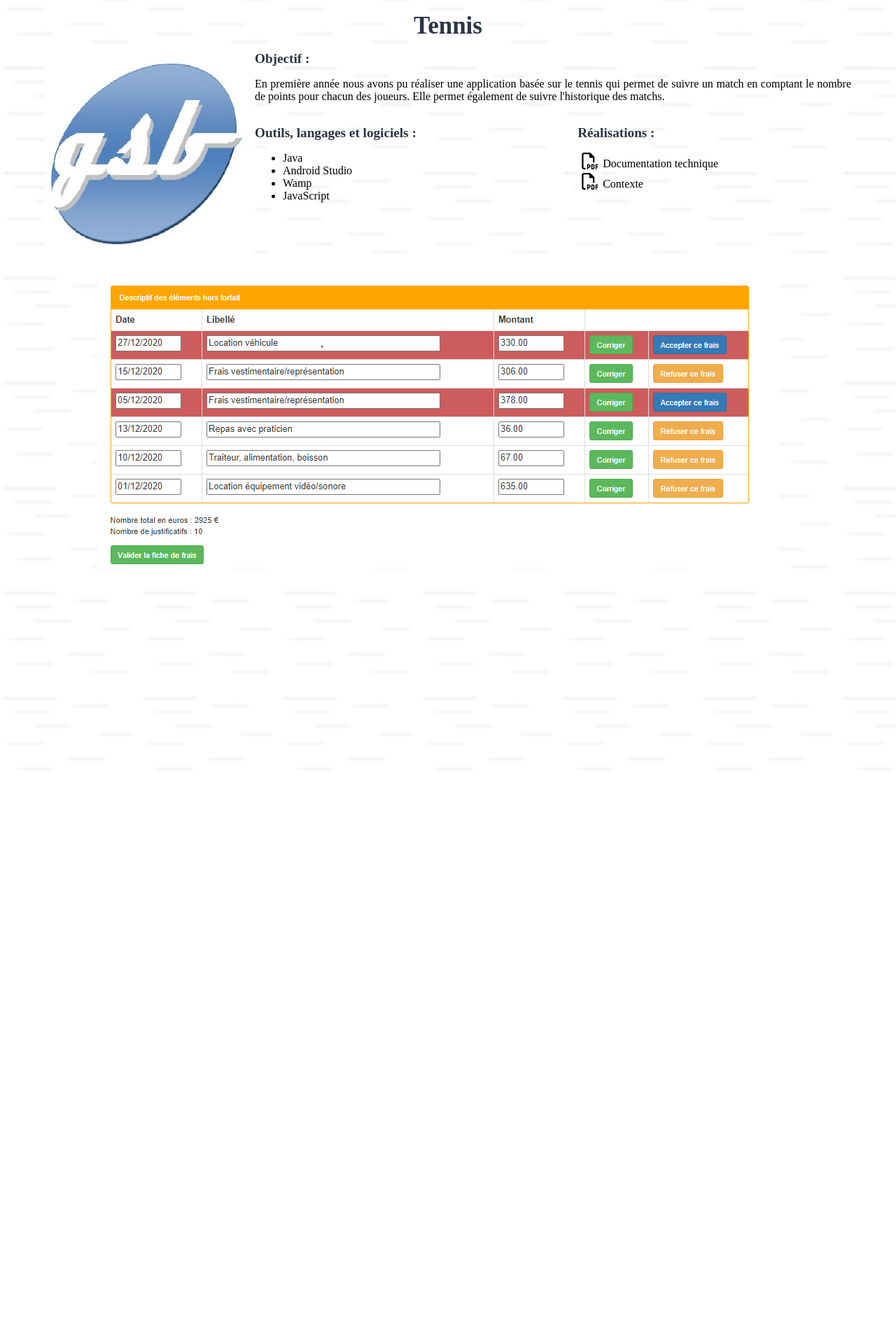
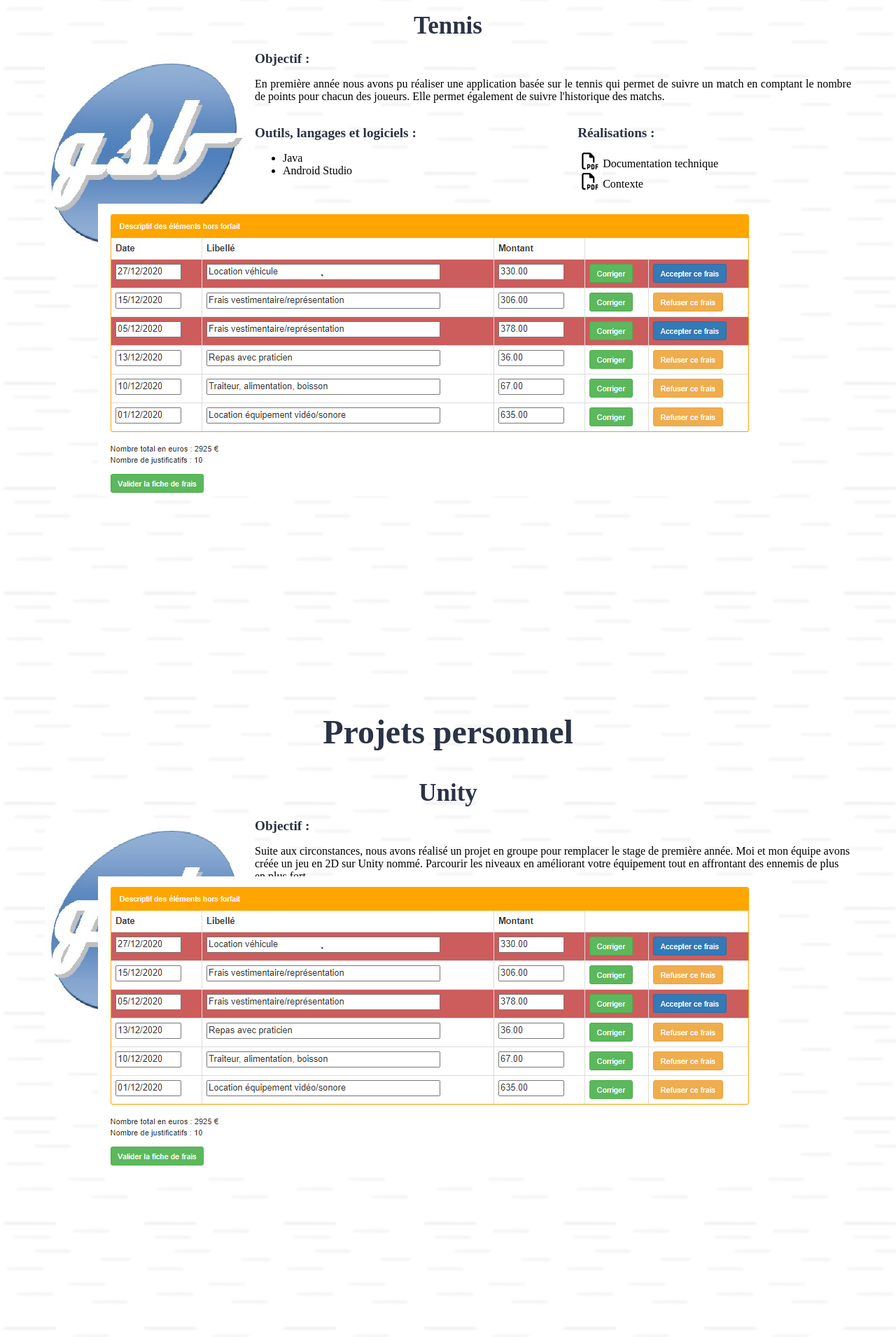
Before and after one commit to Chastagnac/siteLeo, a PHP site: page /page/project.php in a window 1280 px wide; the page is wider, and only the part inside the window is pictured. Shown: the part 1563-3473 px from the top of that part at 70% size. Before the commit the page ends 2369 px from the top of that part, so only its background shows below. Run offline with PHP 8.4, Linux system fonts and the light colour scheme; some libraries are stand-ins or nearby versions.

Commit message:
unity project add

```diff
--- a/css/project.css
+++ b/css/project.css
@@ -51,6 +51,7 @@
     font-size: 1.2em;
     color: #2b3345;
 }
+/* SECTION 2 */
 
 #sec-2 img {
 	width: 300px;
@@ -247,14 +248,14 @@
   text-align: center;
   margin: auto;
 }
+
+
+/* SECTION 4 */
 #sec-4 .h2{
   font-size: 35px;
   text-align: center;
   margin: auto;
 }
-
-
-
 #sec-4 {
   position: absolute;
   margin-top: 30%;
@@ -290,7 +291,7 @@
 
 #sec-5 {
   display: inline-block;
-  margin-top: 50%;
+  margin-top: 42%;
   max-width: 100%;
 }
 
@@ -349,3 +350,48 @@
 img:nth-child(5) {
   animation-delay: 16s;
 }
+
+
+
+/* SECTION 4 */
+
+#sec-6 .h2{
+  font-size: 35px;
+  text-align: center;
+  margin: auto;
+}
+
+#sec-6 {
+  position: absolute;
+  margin-top: 30%;
+  margin-left: 5%;
+  margin-right: 5%;
+}
+
+#sec-6 img {
+width: 300px;
+height: 300px;
+float: left;
+}
+
+
+#sec-6 .outils {
+  float: left;
+}
+#sec-5 button {
+font-size:24px;
+border : none;
+background-color : #fff;
+cursor: pointer;
+}
+
+#sec-6 .realisations {
+float: left;
+margin-left: 20%;
+}
+
+#sec-7 {
+  display: inline-block;
+  margin-top: 42%;
+  max-width: 100%;
+}
--- a/index.php
+++ b/index.php
@@ -42,7 +42,7 @@
             <div class="image__overlay">
                 <h1 class="title">Qui suis-je ?</h1>
                 <div class="texte">
-                    <p><strong>Léo Chastagnac</strong>, 19 ans, passionné par l'informatique et les différentes technologies qui composent ce domaine. Rigoureux dans mon travail, j'ambitionne
+                    <p><strong>Léo Chastagnac</strong>, 19 ans, passionné par l'informatique et les différentes technologies qui composent ce domaine. Assidu dans mon travail, j'ambitionne
                         de poursuivre mes études en <strong>licence 3 MIAGE</strong> sous contrat d'apprentissage ou de professionnalisation.
                         Etant passionné de sport, cela m'a permis d'acquérir une <strong>rigueur</strong> et un <strong>travail d'équipe</strong>.</p>
                 </div>
--- a/page/project.php
+++ b/page/project.php
@@ -121,8 +121,6 @@
                 <ul>
                     <li>Java</li>
                     <li>Android Studio</li>
-                    <li>Wamp</li>
-                    <li>JavaScript</li>
                 </ul>
             </div>
             <div class="realisations">
@@ -141,5 +139,41 @@
             <img src="../assets/images/imggsb/3.PNG" alt="" class="pic">
         </div>
     </section>
+    <section id="sec-6">
+        <h1>Projets personnel</h1>
+        <h2 class="h2">Unity</h2>
+        <div class="container">
+            <img src="../assets/images/gsb.jpg" alt="Grapefruit slice atop a pile of other slices">
+            <div class="objectif">
+                <h2>Objectif : </h2>
+                <p>Suite aux circonstances, nous avons réalisé un projet en groupe pour remplacer le stage de première année.
+                    Moi et mon équipe avons créée un jeu en 2D sur Unity nommé.
+                    Parcourir les niveaux en améliorant votre équipement tout en affrontant des ennemis de plus en plus fort.</p>
+            </div>
+            <div class="outils">
+                <h2>Outils, langages et logiciels :</h2>
+                <ul>
+                    <li>Unity</li>
+                    <li>C#</li>
+                    <li>Unity Collab</li>
+                    <li>Photoshop</li>
+                </ul>
+            </div>
+            <div class="realisations">
+                <h2>Réalisations : </h2>
+                <button target="_blank" onclick="window.location.href='../assets/images/projectpdf/gsbContexte.pdf'">
+                    <i class="fa fa-file-pdf-o"></i></button>Documentation technique<br>
+                <button target="_blank" onclick="window.location.href='../assets/images/projectpdf/gsbContexte.pdf'">
+                    <i class="fa fa-file-pdf-o"></i></button>Contexte<br>
+            </div>
+        </div>
+    </section>
+    <section id="sec-7">
+        <div class="pic-ctn">
+            <img src="../assets/images/imggsb/1.PNG" alt="" class="pic">
+            <img src="../assets/images/imggsb/4.PNG" alt="" class="pic">
+            <img src="../assets/images/imggsb/3.PNG" alt="" class="pic">
+        </div>
+    </section>
 
 </body>
```
